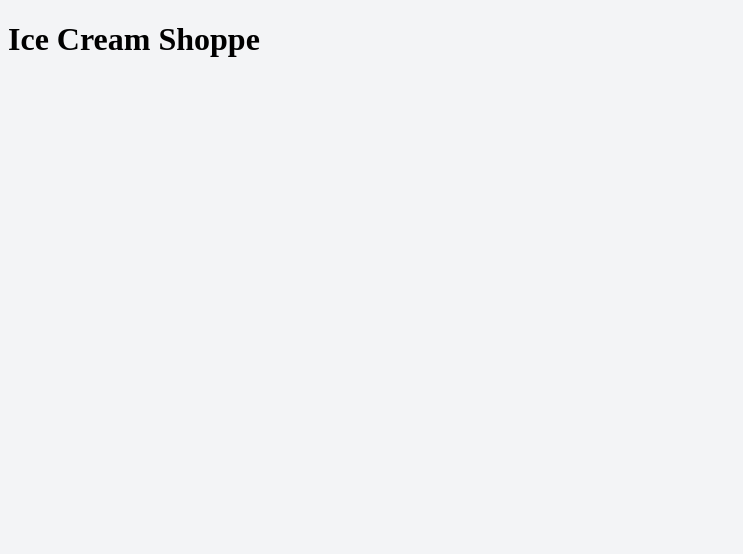
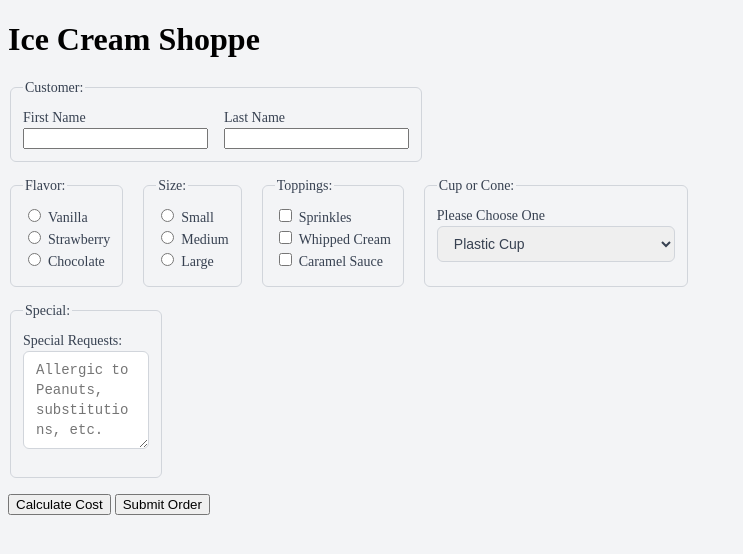
Before and after one commit to JadenH2808/InputTypes, a plain HTML site: page index.html in a window 1280 px wide. Shown: the whole page, without its empty margins (0-743 px from the left). Drawn offline with Linux system fonts and the light colour scheme.

Commit message:
Update index.html

```diff
--- a/index.html
+++ b/index.html
@@ -9,7 +9,100 @@
 <div class="container">
     <div class="content">
         <h1>Ice Cream Shoppe</h1>
+        <form>
+            <fieldset>
+                <legend>Customer:</legend>
+            <div class="row">
+                <div>
+                    <label for="firstname">First Name</label>
+                    <input id="firstname">
+                </div>
+                <div>
+                    <label for="lastname">Last Name</label>
+                    <input id="lastname">
+                </div>
+            </div>
+            </fieldset>
+        </form>
     </div>
+        <div>
+            <div>
+                <form>
+                    <div class="row">
+                        <fieldset>
+                            <legend>Flavor:</legend>
+                            <div>
+                                <input type="radio" id="vanilla" name="icecream">
+                                <label for="vanilla">Vanilla</label>
+                            </div>
+                            <div>
+                                <input type="radio" id="strawberry" name="icecream">
+                                <label for="strawberry">Strawberry</label>
+                            </div>
+                            <div>
+                                <input type="radio" id="chocolate" name="icecream">
+                                <label for="chocolate">Chocolate</label>
+                            </div>
+                        </fieldset>
+                        <fieldset>
+                            <legend>Size:</legend>
+                            <div>
+                                <div>
+                                    <input type="radio" id="small" name="size">
+                                    <label for="small">Small</label>
+                                </div>
+                                <div>
+                                    <input type="radio" id="medium" name="size">
+                                    <label for="medium">Medium</label>
+                                </div>
+                                <div>
+                                    <input type="radio" id="large" name="size">
+                                    <label for="large">Large</label>
+                                </div>
+                            </div>
+                        </fieldset>
+                        <fieldset>
+                            <legend>Toppings:</legend>
+                            <div>
+                                <div>
+                                    <input type="checkbox" id="sprinkles" name="sprinkles" value="sprinkles">
+                                    <label for="sprinkles">Sprinkles</label>
+                                </div>
+                                <div>
+                                    <input type="checkbox" id="whippedCream" name="whippedCream" value="whippedCream">
+                                    <label for="whippedCream">Whipped Cream</label>
+                                </div>
+                                <div>
+                                    <input type="checkbox" id="caramel" name="caramel" value="caramel">
+                                    <label for="caramel">Caramel Sauce</label>
+                                </div>
+                            </div>
+                        </fieldset>
+                        <fieldset>
+                            <legend>Cup or Cone:</legend>
+                                <div>
+                                    <div>
+                                        <label for="container">Please Choose One</label>
+                                        <select name="container" id="container">
+                                            <option value="cup">Plastic Cup</option>
+                                            <option value="sugar">Sugar Cone</option>
+                                            <option value="waffle">Waffle Cone</option>
+                                            <option value="dippedWaffle">Chocolate Dipped Waffle Cone</option>
+                                        </select>
+                                    </div>
+                                </div>
+                        </fieldset>
+                    </div>
+                    <fieldset>
+                        <legend>Special:</legend>
+                        <label for="SpecialRequests">Special Requests:</label>
+                        <textarea id="SpecialRequests" name="SpecialRequests" rows="4" cols="10" placeholder="Allergic to Peanuts, substitutions, etc."></textarea>
+                    </fieldset>
+                    <button type="button" onclick="alert('Free today for our Grand Opening!')">Calculate Cost</button>
+                    <button type="submit">Submit Order</button>
+                </form>
+            </div>
+        </div>
 </div>
 </body>
 </html>
```
